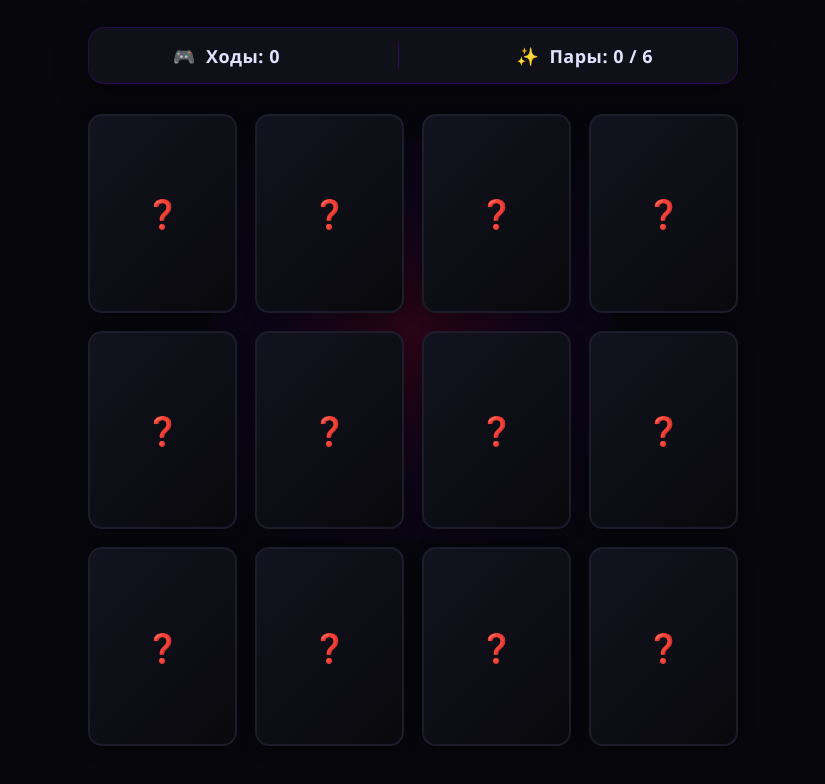
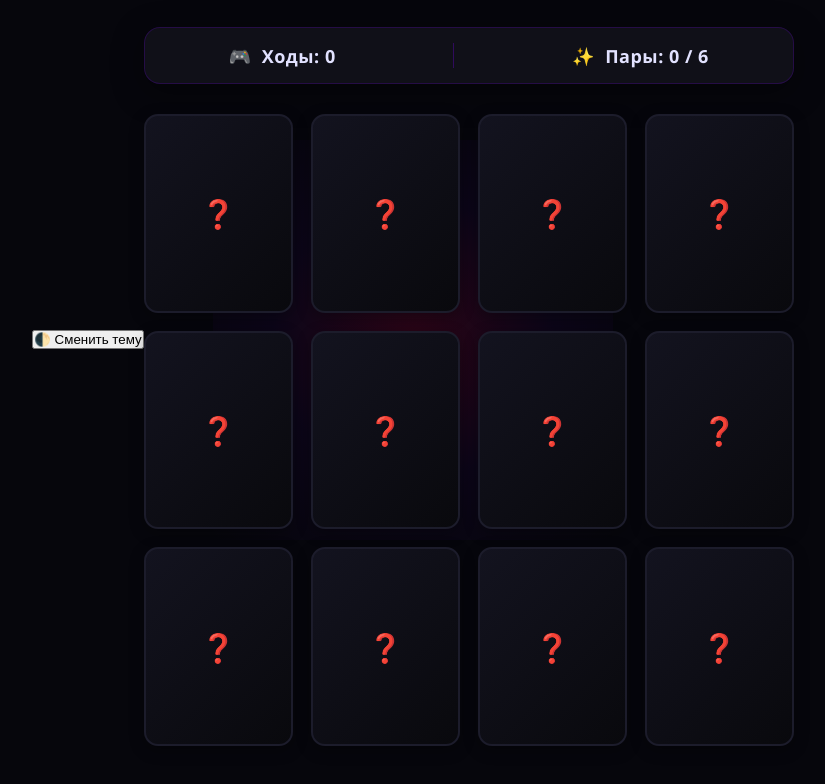
Before and after one commit to elsacnejok-cloud/burmalda-clash, a plain HTML site: page index.html in a window 1280 px wide. Shown: the part 116-900 px from the top of the page, without its empty margins (227-1052 px from the left). Drawn offline with Linux system fonts and the light colour scheme.

Commit message:
Update index.html

```diff
--- a/index.html
+++ b/index.html
@@ -3,13 +3,15 @@
 <head>
   <meta charset="UTF-8">
   <meta name="viewport" content="width=device-width, initial-scale=1.0">
-  <title>BURMALDA CLASH | Neon Edition</title>
+  <title>BURMALDA CLASH | Theme Switcher</title>
   <link rel="stylesheet" href="./style.css">
 </head>
 <body>
 
-  <!-- Анимированный неоновый фон на фоне -->
   <div class="neon-bg-glow"></div>
+
+  <!-- Кнопка переключения темы -->
+  <button id="themeToggleBtn" class="theme-toggle" onclick="toggleTheme()">🌓 Сменить тему</button>
 
   <div class="game-container">
     <div class="game-header">
@@ -29,7 +31,6 @@
       </div>
     </div>
 
-    <!-- Игровое поле -->
     <div class="cards-grid" id="cardsGrid"></div>
 
     <button id="winBtn" class="restart-btn" onclick="initGame()">🔥 ПОБЕДА! СЫГРАТЬ ЕЩЕ РАЗ? 🔥</button>
```
